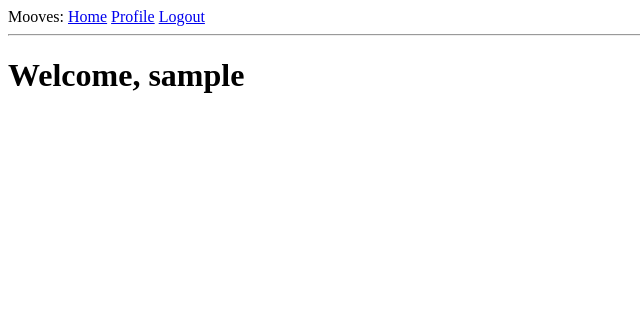
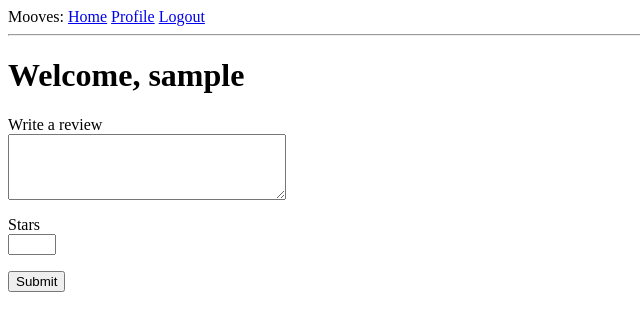
Before and after one commit to IkBenJur/mooves, a Flask app: page / in a window 1280 px wide. Shown: the top 331 px of the page, without its empty margins (0-640 px from the left). Run offline with Flask 3, Linux system fonts and the light colour scheme; the visitor is signed in with stand-in values (Sample User, id 1); data comes from the database, SQL or seed files in the repository; data that the repository does not hold is empty; parts of the project's set-up code (start-up, migrations or seed data) failed here and were passed over.

Commit message:
User can write reviews and add them

```diff
--- a/app/forms.py
+++ b/app/forms.py
@@ -1,6 +1,6 @@
 from flask_wtf import FlaskForm
-from wtforms import StringField, PasswordField, BooleanField, SubmitField, TextAreaField
-from wtforms.validators import DataRequired, ValidationError, Email, EqualTo, Length
+from wtforms import StringField, PasswordField, BooleanField, SubmitField, TextAreaField, IntegerField
+from wtforms.validators import DataRequired, ValidationError, Email, EqualTo, Length, NumberRange
 from app.models import User
 
 class LoginForm(FlaskForm):
@@ -43,3 +43,10 @@ class EditProfileForm(FlaskForm):
 
 class emptyForm(FlaskForm):
     submit = SubmitField("Submit")
+
+class ReviewForm(FlaskForm):
+    review = TextAreaField("Write a review", validators=[
+        DataRequired(), Length(min=1, max=140)
+    ])
+    stars = IntegerField("Stars", validators=[DataRequired(), NumberRange(min=0, max=5)])
+    submit = SubmitField("Submit")
--- a/app/routes.py
+++ b/app/routes.py
@@ -1,6 +1,6 @@
 from flask import render_template, flash, redirect, url_for, request
 from app import app, db
-from app.forms import LoginForm, RegistrationForm, EditProfileForm, emptyForm
+from app.forms import LoginForm, RegistrationForm, EditProfileForm, emptyForm, ReviewForm
 from app.models import User, Movie, Review
 from flask_login import current_user, login_user, logout_user, login_required
 from werkzeug.urls import url_parse
@@ -12,14 +12,24 @@ def before_request():
         current_user.last_seen = datetime.utcnow()
         db.session.commit()
 
-@app.route("/")
-@app.route("/index")
+@app.route("/", methods=["GET", "POST"])
+@app.route("/index", methods=["GET", "POST"])
 @login_required
 def index():
     movies = Movie.query.all()
     reviews = Review.recent_Reviews()
     form = emptyForm()
-    return render_template("index.html", movies=movies, reviews=reviews, form=form)
+    reviewForm = ReviewForm()
+    if reviewForm.validate_on_submit():
+        # HARD CODED TO ONE MOVIE
+        movie = Movie.query.get(3)
+        review = Review(subject=movie, reviewBody=reviewForm.review.data,
+                        stars=reviewForm.stars.data, author=current_user)
+        db.session.add(review)
+        db.session.commit()
+        flash("You review has been submitted")
+        redirect(url_for("index"))
+    return render_template("index.html", movies=movies, reviews=reviews, favourite=form, reviewForm=reviewForm)
 
 @app.route("/login", methods=["GET", "POST"])
 def login():
--- a/app/templates/index.html
+++ b/app/templates/index.html
@@ -2,23 +2,41 @@
 
 {% block content %}
     <h1>Welcome, {{ current_user.username }}</h1>
+    <p>
+        <form action="" method="post">
+            {{ reviewForm.hidden_tag() }}
+            <p>
+                {{ reviewForm.review.label() }}<br>
+                {{ reviewForm.review(cols=32, rows=4) }}<br>
+                {% for error in reviewForm.review.errors %}
+                <span style="color: red">[{{ error }}]</span>
+                {% endfor %}
+            </p>
+            <p>
+                {{ reviewForm.stars.label() }}<br>
+                {{ reviewForm.stars() }} <br>
+                {% for error in reviewForm.stars.errors %}
+                <span style="color: red">[{{ error }}]</span>
+                {% endfor %}
+            </p>
+            <p>{{ reviewForm.submit() }}</p>
+        </form>
     {% for movie in movies %}
-    <p>
         {{ movie.title }}
         {% if not current_user.is_favourited(movie) %}
             <form action="{{ url_for('favourite', movieTitle=movie.title) }}" method="post">
-                {{ form.hidden_tag() }}
-                {{ form.submit(value="Favourite") }}
+                {{ favourite.hidden_tag() }}
+                {{ favourite.submit(value="Favourite") }}
             </form>
         {% else %}
             <form action="{{ url_for('unfavourite', movieTitle=movie.title) }}" method="post">
-                {{ form.hidden_tag() }}
-                {{ form.submit(value="Unfavourite") }}
+                {{ favourite.hidden_tag() }}
+                {{ favourite.submit(value="Unfavourite") }}
             </form>
         {% endif %}
     </p>
     {% endfor %}
     {% for review in reviews %}
-    <p>{{ review.user_id }}, {{ review.reviewBody }}, {{ review.stars }}</p>
+    <p>{{ review.author }}, {{ review.reviewBody }}, {{ review.stars }}</p>
     {% endfor %}
 {% endblock %}
```
